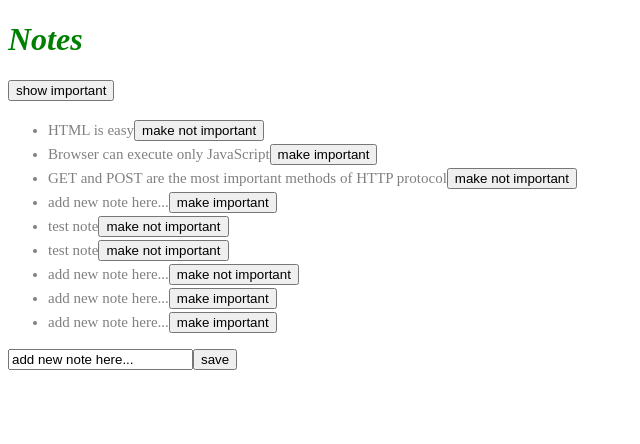
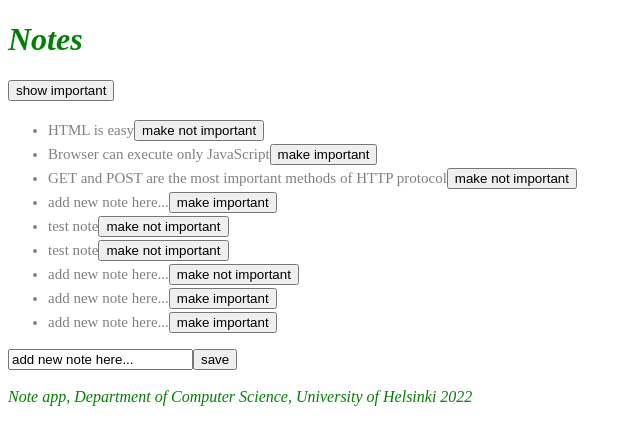
Before and after one commit to RatanNarayanHegde/notesFrontend, a React (Create React App) app: page / in a window 1280 px wide. Shown: the top 444 px of the page, without its empty margins (0-640 px from the left). Built offline with nearby package versions, Linux system fonts and the light colour scheme; data requests are answered from the project's data file.

Commit message:
Add footer

```diff
--- a/src/App.js
+++ b/src/App.js
@@ -2,6 +2,22 @@
 import Note from "./components/Note";
 import noteService from "./services/notes";
 import Notification from "./components/Notification";
+
+const Footer = () => {
+  const footerStyle = {
+    color: "green",
+    fontStyle: "italic",
+    fontSize: 16,
+  };
+  return (
+    <div style={footerStyle}>
+      <br />
+      <em>
+        Note app, Department of Computer Science, University of Helsinki 2022
+      </em>
+    </div>
+  );
+};
 
 const App = (props) => {
   const [notes, setNotes] = useState([]);
@@ -75,6 +91,7 @@
         <input value={newNote} onChange={handleNoteChange} />
         <button type="submit">save</button>
       </form>
+      <Footer />
     </div>
   );
 };
```
